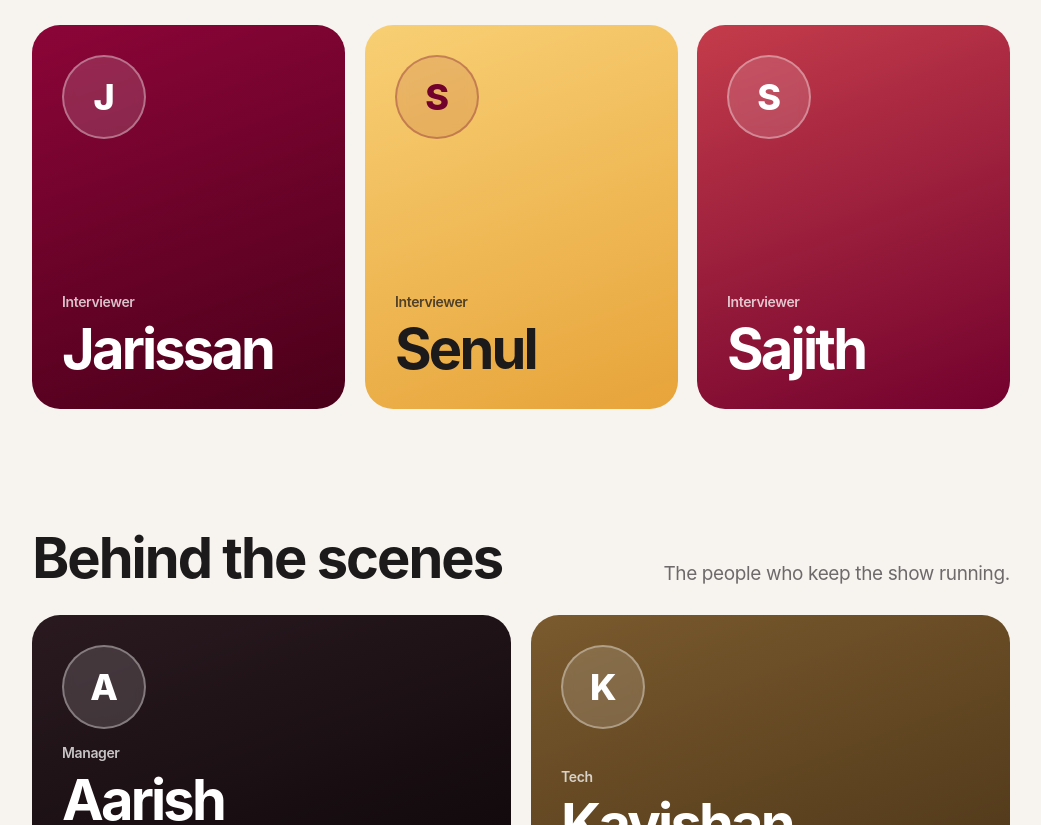
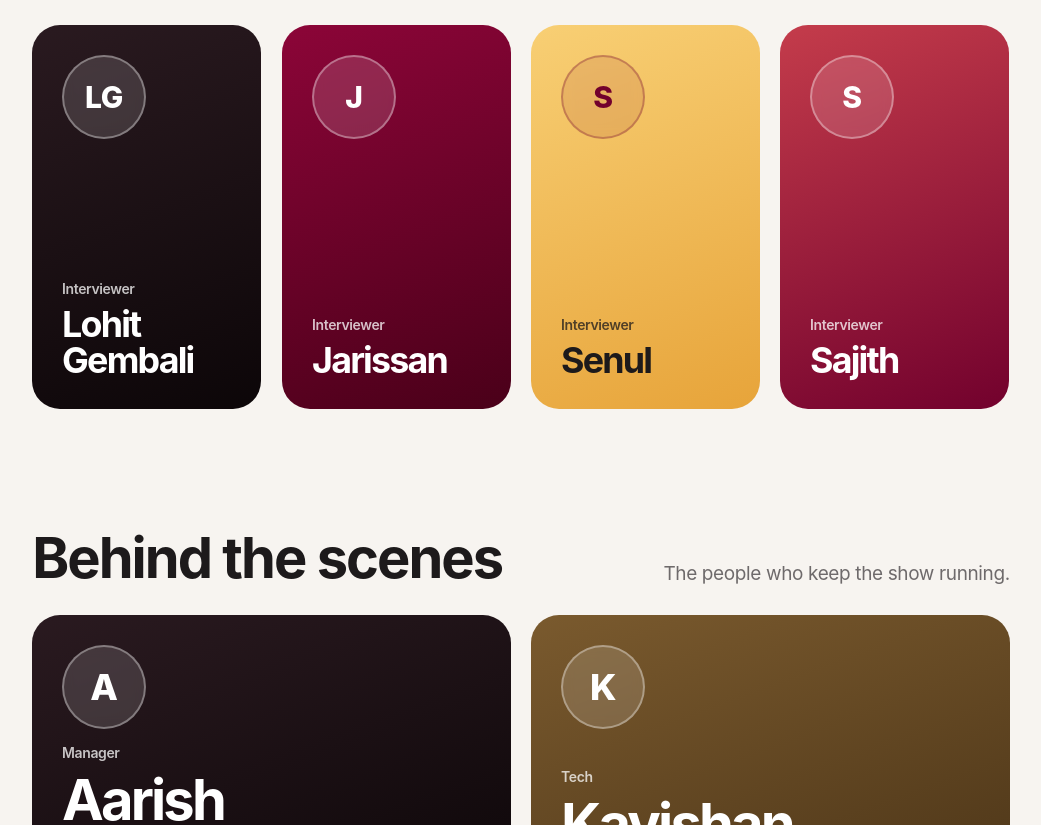
Before and after one commit to Lohitgembali/medcast-website, a plain HTML site: page team.html in a window 1280 px wide. Shown: the part 1127-1952 px from the top of the page, without its empty margins (119-1160 px from the left). Drawn offline with Linux system fonts and the light colour scheme.

Commit message:
Add Lohit Gembali to the interviewers
Co-Authored-By: Claude Opus 5.5 <noreply@anthropic.com>
Claude-Session: https://claude.ai/code/session_011AcqsNNeipxChje5Tcnexo

```diff
--- a/styles.css
+++ b/styles.css
@@ -402,3 +402,10 @@ footer{overflow:hidden;padding-bottom:0}
   .qa p{padding-right:0}
 }
 @media (prefers-reduced-motion:reduce){.loader{display:none}.marquee .track{animation:none}}
+
+/* Four interviewers */
+.pgrid.four{grid-template-columns:repeat(4,1fr)}
+.pgrid.four .pcard h3{font-size:clamp(30px,2.8vw,40px);line-height:1}
+.pgrid.four .mono-av{font-size:30px}
+@media (max-width:1000px){.pgrid.four{grid-template-columns:repeat(2,1fr)}}
+@media (max-width:520px){.pgrid.four{grid-template-columns:1fr}}
--- a/team.html
+++ b/team.html
@@ -53,7 +53,8 @@
         <h2>Interviewers</h2>
         <p>The voices you'll hear asking the questions.</p>
       </div>
-      <div class="pgrid three">
+      <div class="pgrid four">
+        <article class="pcard c-n rise tilt"><span class="mono-av" aria-hidden="true">LG</span><div><span class="role">Interviewer</span><h3>Lohit Gembali</h3></div></article>
         <article class="pcard c-a rise tilt"><span class="mono-av" aria-hidden="true">J</span><div><span class="role">Interviewer</span><h3>Jarissan</h3></div></article>
         <article class="pcard c-g rise tilt"><span class="mono-av" aria-hidden="true">S</span><div><span class="role">Interviewer</span><h3>Senul</h3></div></article>
         <article class="pcard c-b rise tilt"><span class="mono-av" aria-hidden="true">S</span><div><span class="role">Interviewer</span><h3>Sajith</h3></div></article>
```
Also changed, not shown: index.html (+1 -1 lines).
